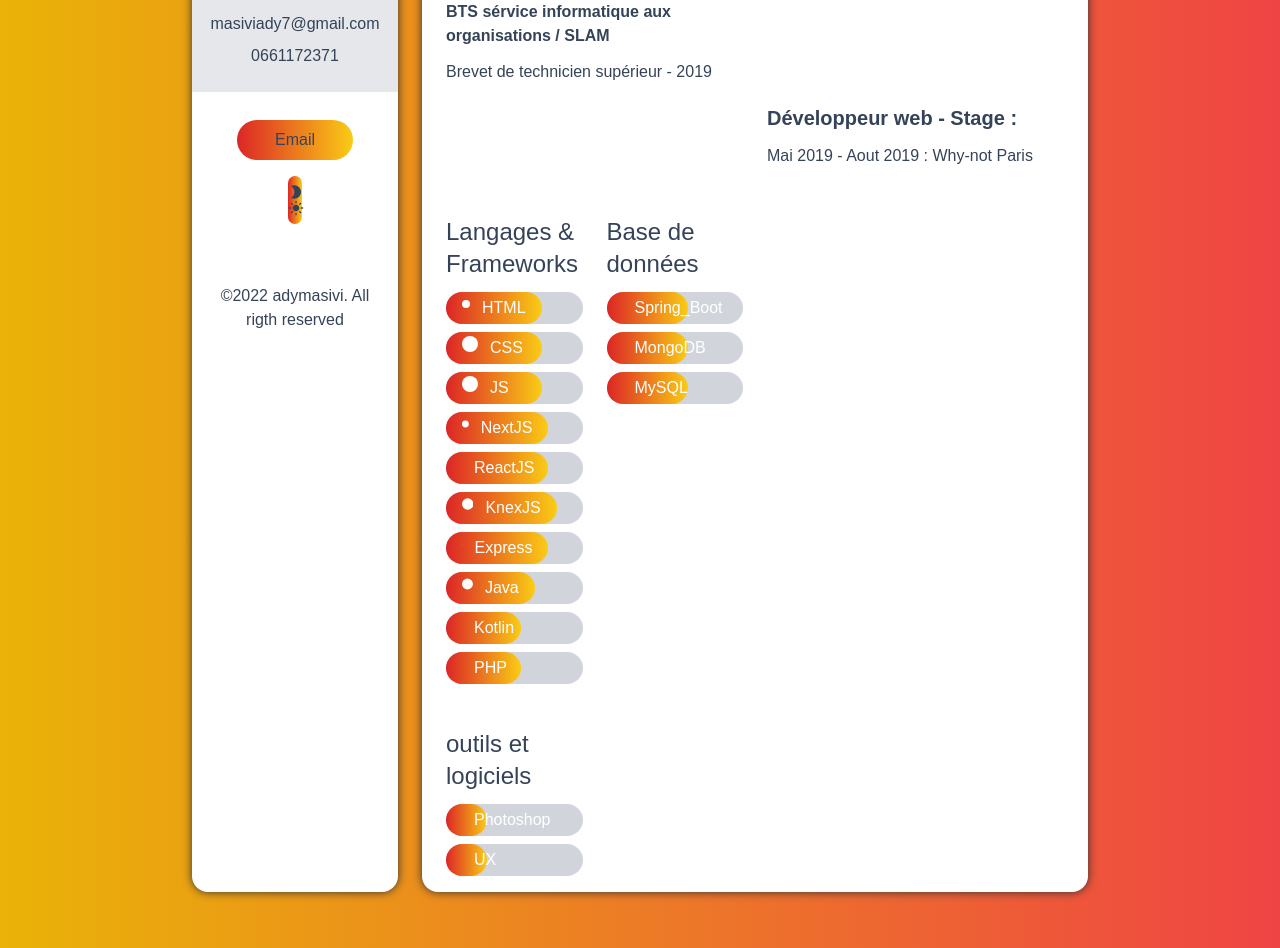
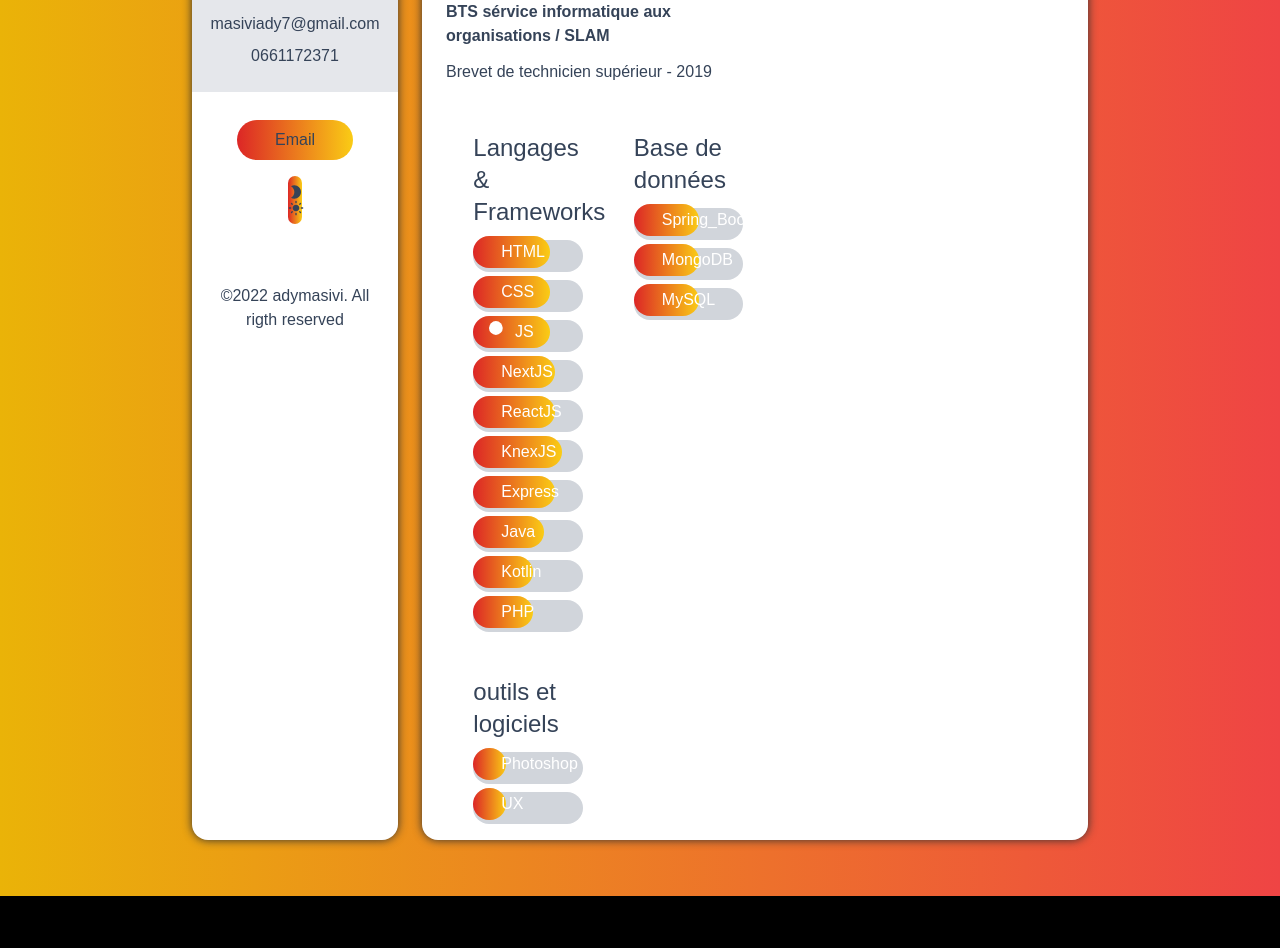
Before and after one commit to ady243/PorfolioAdy, a Next.js app: page /resume in a window 1280 px wide. Shown: the part 480-1428 px from the top of the page. After the commit the page ends 1376 px from the top, so only its background shows below. Built offline with nearby package versions, Linux system fonts and the light colour scheme.

Commit message:
mise à jour 5

```diff
--- a/components/Bar.tsx
+++ b/components/Bar.tsx
@@ -9,7 +9,7 @@ const Bar: FunctionComponent<{
   return (
     <div className="my-2 text-white bg-gray-300 rounded-full dark:bg-dark-300 dark:bg-dark-100">
       <div
-        className="flex px-4 py-1 rounded-full items center bg-gradient-to-r from-red-600 to-blue to-yellow-400"
+        className="flex px-4 py-1 rounded-full items center bg-gradient-to-r from-red-600 to-blue to-yellow-400 animate-bounce"
         style={{ width: level }}
       >
         <Icon className="mr-3" />
--- a/pages/resume.tsx
+++ b/pages/resume.tsx
@@ -58,27 +58,31 @@ function resume() {
       <div className="grid gap-6 md:grid-cols-2">
         <div></div>
         <div>
-          <div>
+          <div className="stage">
             <h5 className="my-2 text-xl font-bold">
               Développeur web - Stage :{" "}
             </h5>
             <p className="font-semibold"></p>
-            <p className="my-3">Mai 2019 - Aout 2019 : Why-not Paris</p>
+            <p className="my-3 ">Mai 2019 - Aout 2019 : Why-not Paris</p>
           </div>
         </div>
 
-        <div className="grid gap-6 md:grid-cols-2 ">
+        <div className="grid gap-6 md:grid-cols-2">
           <div>
-            <h5 className="my-3 text-2xl fonr-bold">Langages & Frameworks</h5>
-            <div className="my-2">
+            <h5 className="my-3 text-2xl fonr-bold competences">
+              Langages & Frameworks
+            </h5>
+            <div className="my-2 competences">
               {languages.map((languages, i) => (
                 <Bar data={languages} key={i} />
               ))}
             </div>
           </div>
           <div>
-            <h5 className="my-3 text-2xl fonr-bold">Base de données</h5>
-            <div className="my-2">
+            <h5 className="my-3 text-2xl fonr-bold competences">
+              Base de données
+            </h5>
+            <div className="my-2 competences">
               {database.map((database, i) => (
                 <Bar data={database} key={i} />
               ))}
@@ -86,8 +90,10 @@ function resume() {
           </div>
 
           <div>
-            <h5 className="my-3 text-2xl fonr-bold">outils et logiciels</h5>
-            <div className="my-2">
+            <h5 className="my-3 text-2xl fonr-bold competences">
+              outils et logiciels
+            </h5>
+            <div className="my-2 competences">
               {tools.map((tool, i) => (
                 <Bar data={tool} key={i} />
               ))}
--- a/styles/globals.css
+++ b/styles/globals.css
@@ -12,3 +12,17 @@ body {
   font-family: sans-serif;
   color: #354358;
 }
+
+.stage {
+  margin-top: -60%;
+}
+
+@media (max-width: 600px) {
+  .stage {
+    margin-top: 10%;
+  }
+}
+
+.competences {
+  margin-left: 20%;
+}
```
